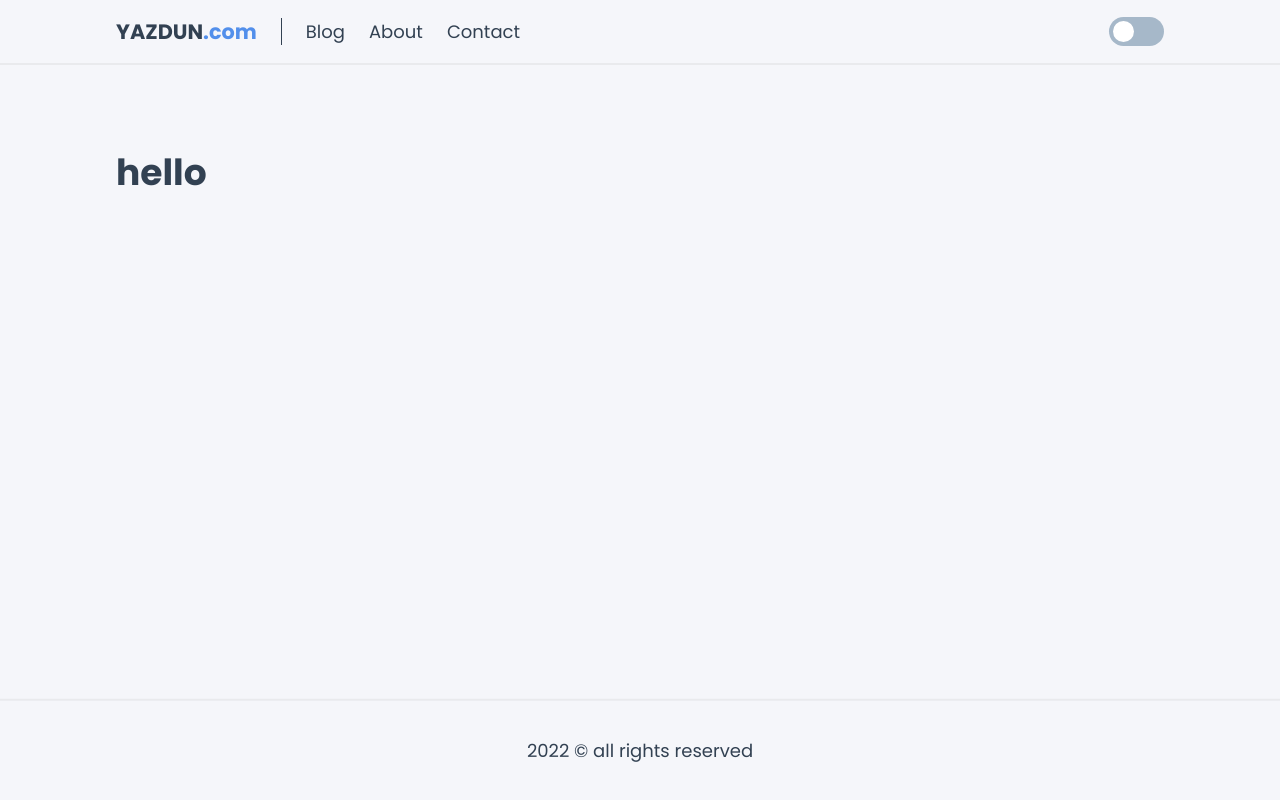
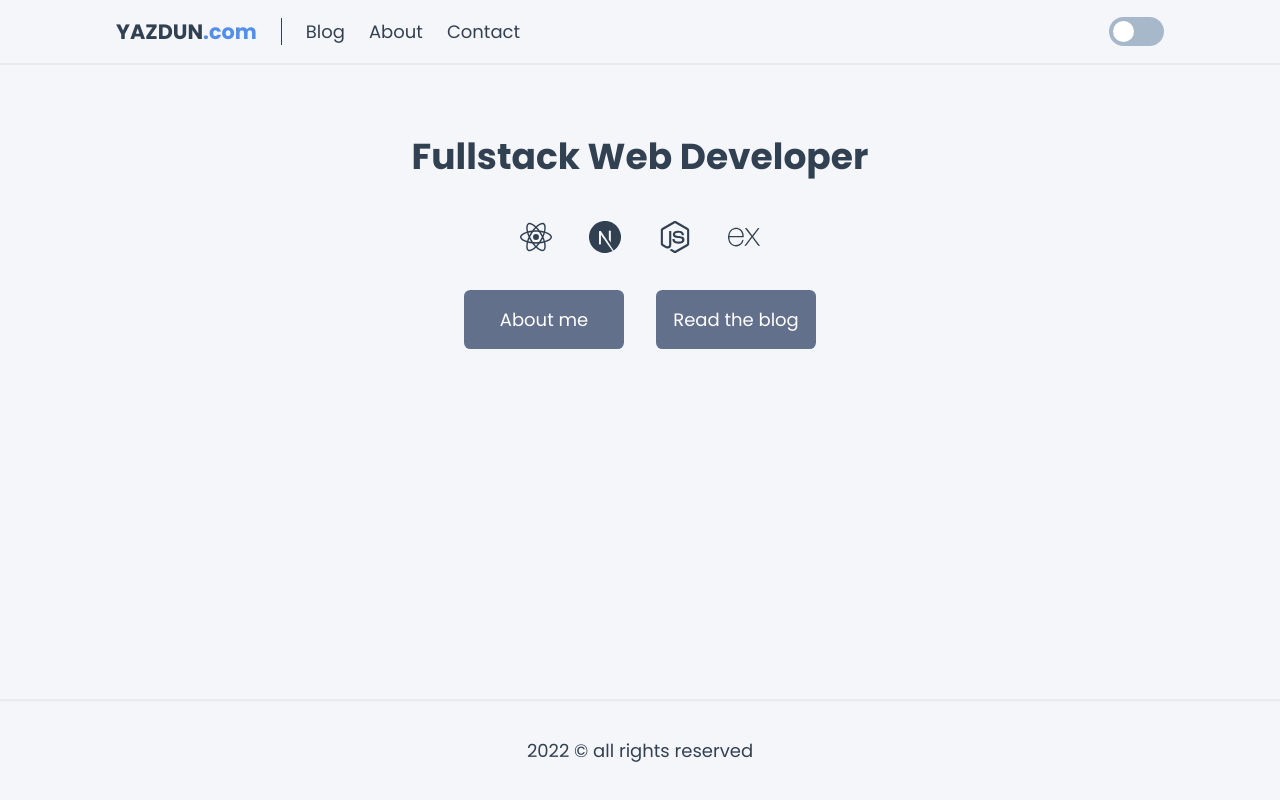
Before and after one commit to Yazdun/old-version-yazdun.com, a Next.js app: page / in a window 1280 px wide. Built offline with nearby package versions, Linux system fonts and the light colour scheme.

Commit message:
general : made progress

```diff
--- /dev/null
+++ b/components/hero/index.jsx
@@ -0,0 +1,30 @@
+import s from './styles.module.scss'
+import { SiReact, SiExpress, SiNodedotjs, SiNextdotjs } from 'react-icons/si'
+import Link from 'next/link'
+import cn from 'classnames'
+
+export const Hero = () => {
+  return (
+    <div className={s.hero}>
+      <h1>Fullstack Web Developer</h1>
+
+      <div className={s.skills}>
+        <p className="sr-only">
+          specialized in react.js, next.js, node.js, express.js
+        </p>
+        <SiReact className={s.react} />
+        <SiNextdotjs className={s.next} />
+        <SiNodedotjs className={s.node} />
+        <SiExpress className={s.express} />
+      </div>
+      <div className={s.buttons}>
+        <Link href="/about">
+          <a className={cn(s.btn)}>About me</a>
+        </Link>
+        <Link href="/blog">
+          <a className={cn(s.btn)}>Read the blog</a>
+        </Link>
+      </div>
+    </div>
+  )
+}
--- /dev/null
+++ b/components/hero/styles.module.scss
@@ -0,0 +1,80 @@
+@import "../../scss/mixins";
+
+.hero {
+  margin-bottom: var(--gap);
+
+  h1 {
+    text-align: center;
+  }
+}
+
+.skills {
+  font-size: 2rem;
+  width: 100%;
+  max-width: 15rem;
+  display: flex;
+  justify-content: space-between;
+  margin: 2.3rem auto;
+}
+
+.buttons {
+  width: 100%;
+  max-width: 22rem;
+  margin: auto;
+}
+
+.btn {
+  padding: 1rem;
+  background-color: var(--clr--neutral--1);
+  width: 100%;
+  max-width: 8rem;
+  display: flex;
+  justify-content: center;
+  align-items: center;
+  margin: 1rem auto;
+  color: white;
+  @include focus-visible;
+}
+
+@include breakpoint-up(tablet) {
+  .buttons {
+    display: flex;
+    justify-content: space-between;
+  }
+
+  .btn {
+    margin: 0;
+  }
+}
+
+.react {
+  animation: 1s pop;
+}
+
+.next {
+  animation: 1s pop;
+  animation-delay: 0.3s;
+}
+
+.node {
+  animation: 1s pop;
+  animation-delay: 0.6s;
+}
+
+.express {
+  animation: 1s pop;
+
+  animation-delay: 0.9s;
+}
+
+@keyframes pop {
+  0% {
+    transform: translateY(0);
+  }
+  50% {
+    transform: translateY(-10px);
+  }
+  10% {
+    transform: translateY(0);
+  }
+}
--- a/components/index.js
+++ b/components/index.js
@@ -1,3 +1,4 @@
 export { Navigation } from './navigation'
 export { Footer } from './footer'
+export { Hero } from './hero'
 export { ThemeSwitch } from './themeSwitch'
--- a/elements/layout/index.jsx
+++ b/elements/layout/index.jsx
@@ -1,28 +1,35 @@
 import { Footer, Navigation } from 'components'
-import Head from 'next/head'
+import { NextSeo } from 'next-seo'
 import s from './styles.module.scss'
 
 export const Layout = ({ children, title, desc, keywords, image, url }) => {
   return (
     <>
-      <Head>
-        <link rel="icon" href="/favicon.png" />
-        <meta name="description" content={desc} />
-        <meta name="keywords" content={keywords} />
-        <meta name="image" content={image} />
-        <meta property="og:url" content={`https://yazdun.com/${url}`} />
-        <meta property="og:title" content={title} />
-        <meta property="og:image" content={image} />
-        <meta property="og:description" content={desc} />
-        <meta name="twitter:card" content="summary_large_image" />
-        <meta name="twitter:creator" content="@yazdun" />
-        <meta name="twitter:site" content="@yazdun" />
-        <meta name="twitter:title" content={title} />
-        <meta name="twitter:description" content={desc} />
-        <meta name="twitter:image" content={image} />
-        <meta name="twitter:alt" content="Yazdun" />
-        <title>{title}</title>
-      </Head>
+      <NextSeo
+        title={title}
+        description={desc}
+        openGraph={{
+          url: `https://yazdun.com${url}`,
+          title: title,
+          description: desc,
+          locale: 'en_us',
+          images: [
+            {
+              url: image,
+              width: 1200,
+              height: 630,
+              alt: title,
+              type: 'image/jpeg',
+            },
+          ],
+          site_name: 'Yazdun',
+        }}
+        twitter={{
+          handle: '@Yazdun',
+          site: '@Yazdun',
+          cardType: 'summary_large_image',
+        }}
+      />
       <a className={s.skip} href="#main">
         Skip to main content
       </a>
--- a/package.json
+++ b/package.json
@@ -14,6 +14,7 @@
     "date-fns": "^2.28.0",
     "gray-matter": "^4.0.3",
     "next": "12.1.4",
+    "next-seo": "^5.4.0",
     "next-themes": "^0.1.1",
     "react": "18.0.0",
     "react-dom": "18.0.0",
--- a/pages/api/hello.js
+++ /dev/null
@@ -1,5 +0,0 @@
-// Next.js API route support: https://nextjs.org/docs/api-routes/introduction
-
-export default function handler(req, res) {
-  res.status(200).json({ name: 'John Doe' })
-}
--- a/pages/index.jsx
+++ b/pages/index.jsx
@@ -1,11 +1,10 @@
+import { Hero } from 'components'
 import { Container, Layout } from 'elements'
 
 export default function Home() {
   return (
-    <Layout>
-      <Container>
-        <h1>hello</h1>
-      </Container>
+    <Layout title="Yazdun | Homepage" url="/">
+      <Hero />
     </Layout>
   )
 }
```
Also changed, not shown: 1 other file (tests, documents, lock files or other folders).
